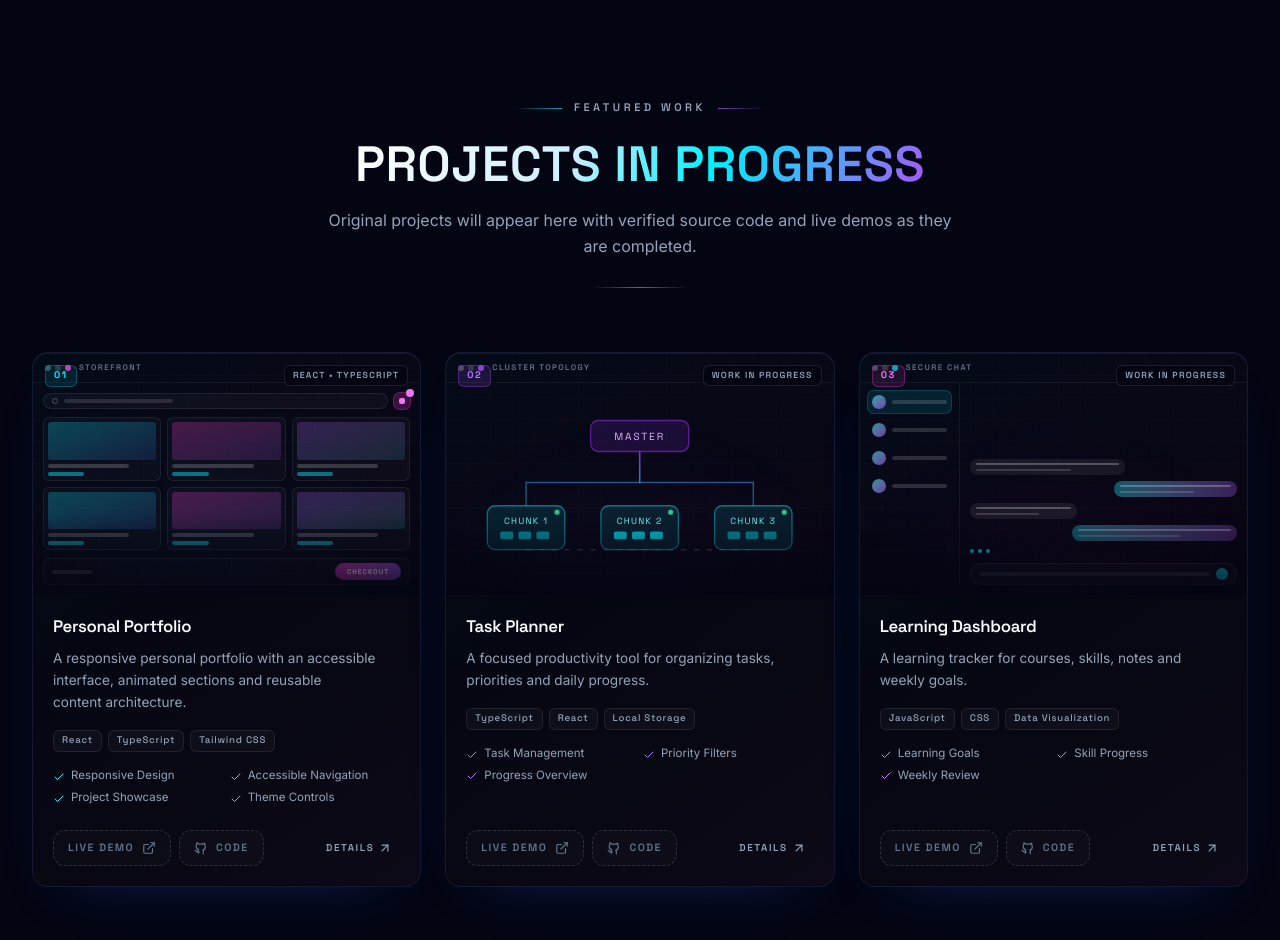
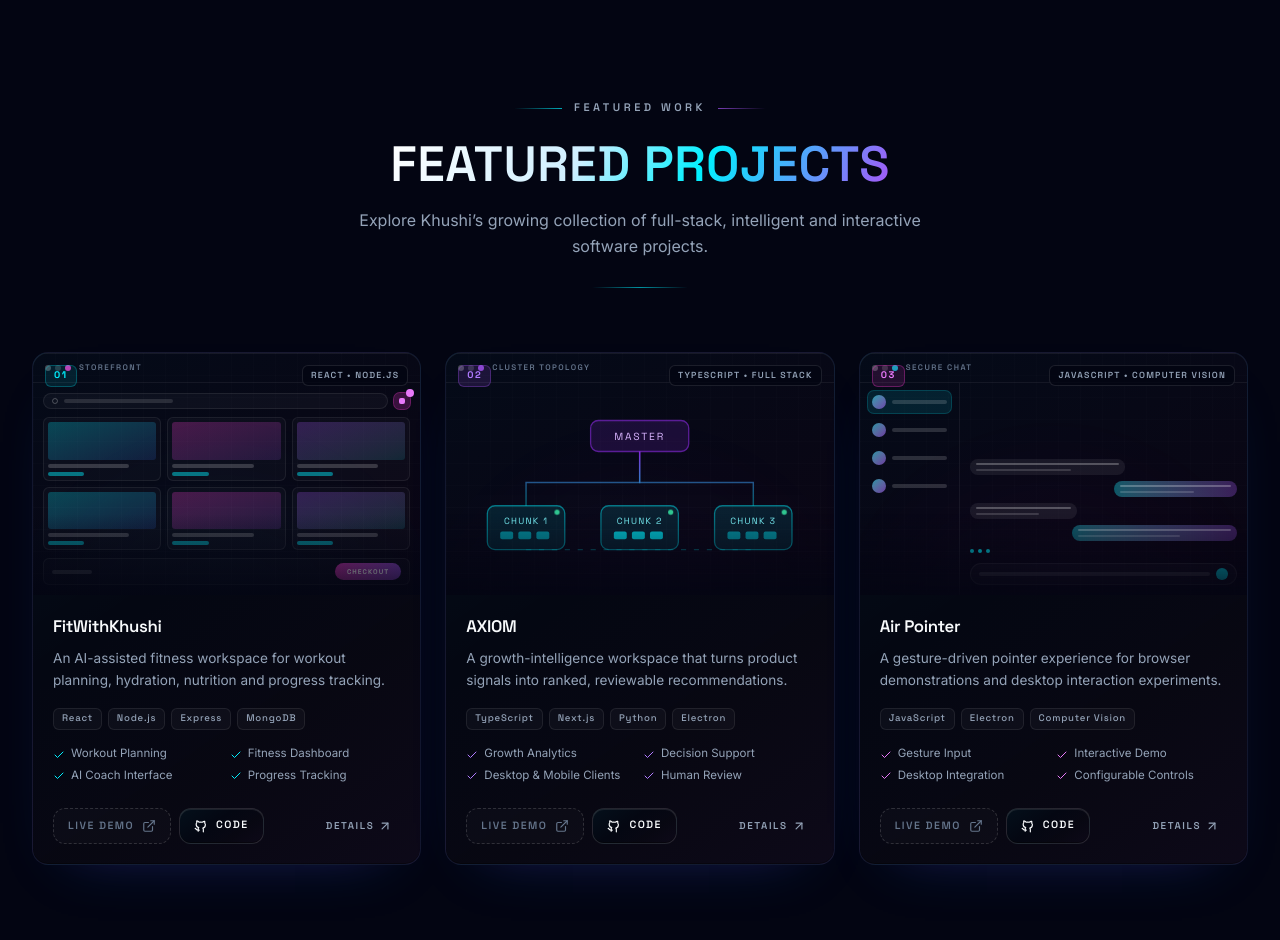
Before and after one commit to khushijain2004M/khushi-portfolio, a React (Vite) app: page / in a window 1280 px wide. Shown: the part 3100-4040 px from the top of the page. Built offline with nearby package versions, Linux system fonts and the light colour scheme.

Commit message:
Add Khushi project repositories to portfolio

```diff
--- a/src/components/Contact.tsx
+++ b/src/components/Contact.tsx
@@ -32,15 +32,15 @@ export function Contact() {
           <GlassCard variant="panel" radiusClass="rounded-3xl" className="h-full">
             <div className="flex h-full flex-col justify-between p-6 sm:p-8">
               <div>
-                <span className="rounded-full border border-dashed border-brand-cyan/30 bg-brand-cyan/[0.06] px-3 py-1 font-display text-[0.55rem] font-semibold tracking-[0.18em] text-brand-cyan uppercase">Setup in progress</span>
-                <h3 className="mt-5 font-display text-xl font-semibold text-paper">GitHub connection coming next</h3>
-                <p className="mt-3 max-w-xl text-[0.85rem] leading-relaxed text-muted">Repositories and a verified contact link will be added after Khushi&apos;s exact GitHub username is connected. No unverified personal details are published.</p>
+                <span className="rounded-full border border-brand-cyan/30 bg-brand-cyan/[0.06] px-3 py-1 font-display text-[0.55rem] font-semibold tracking-[0.18em] text-brand-cyan uppercase">GitHub connected</span>
+                <h3 className="mt-5 font-display text-xl font-semibold text-paper">Explore the project repositories</h3>
+                <p className="mt-3 max-w-xl text-[0.85rem] leading-relaxed text-muted">Khushi&apos;s verified GitHub profile now hosts the portfolio and featured project repositories. Other contact profiles remain unpublished until verified.</p>
               </div>
               <div className="mt-8 flex items-center gap-3 border-t border-white/[0.07] pt-5">
                 <span className="relative flex size-2.5"><span className="anim-pulse-ring absolute inline-flex size-full rounded-full bg-emerald-400/70" /><span className="relative inline-flex size-2.5 rounded-full bg-emerald-400" /></span>
                 <p className="font-display text-[0.68rem] font-semibold tracking-[0.16em] text-emerald-100/90 uppercase">{personal.availability}</p>
               </div>
-              <div className="mt-4 flex gap-2.5">{socials.map((social) => <span key={social.id} title={`${social.label} setup in progress`} className="inline-flex size-11 cursor-not-allowed items-center justify-center rounded-xl border border-dashed border-white/12 text-faint"><Icon name={social.icon} className="size-4" /></span>)}</div>
+              <div className="mt-4 flex gap-2.5">{socials.map((social) => social.url ? <a key={social.id} href={social.url} target="_blank" rel="noopener noreferrer" aria-label={social.label} className="glass inline-flex size-11 items-center justify-center rounded-xl text-muted transition-colors hover:border-brand-cyan/40 hover:text-brand-cyan"><Icon name={social.icon} className="size-4" /></a> : <span key={social.id} className="inline-flex size-11 cursor-not-allowed items-center justify-center rounded-xl border border-dashed border-white/12 text-faint"><Icon name={social.icon} className="size-4" /></span>)}</div>
             </div>
           </GlassCard>
         </Reveal>
--- a/src/data/portfolio.ts
+++ b/src/data/portfolio.ts
@@ -54,11 +54,11 @@ export const expertise: ExpertiseItem[] = [
 ];
 
 export const projects: Project[] = [
-  { id: 'portfolio', index: '01', title: 'Personal Portfolio', subtitle: 'React • TypeScript', description: 'A responsive personal portfolio with an accessible interface, animated sections and reusable content architecture.', longDescription: 'This portfolio is being refined as a personal space for verified projects, skills and learning milestones.', preview: 'shop', image: null, technologies: ['React', 'TypeScript', 'Tailwind CSS'], features: ['Responsive Design', 'Accessible Navigation', 'Project Showcase', 'Theme Controls'], demoUrl: null, githubUrl: null, accent: 'cyan' },
-  { id: 'task-planner', index: '02', title: 'Task Planner', subtitle: 'Work in Progress', description: 'A focused productivity tool for organizing tasks, priorities and daily progress.', longDescription: 'The project is currently being designed and will be published with complete source code and a live demo.', preview: 'distributed', image: null, technologies: ['TypeScript', 'React', 'Local Storage'], features: ['Task Management', 'Priority Filters', 'Progress Overview'], demoUrl: null, githubUrl: null, accent: 'purple' },
-  { id: 'learning-dashboard', index: '03', title: 'Learning Dashboard', subtitle: 'Work in Progress', description: 'A learning tracker for courses, skills, notes and weekly goals.', longDescription: 'This project is in progress. Verified repository and demo links will be added after completion.', preview: 'chat', image: null, technologies: ['JavaScript', 'CSS', 'Data Visualization'], features: ['Learning Goals', 'Skill Progress', 'Weekly Review'], demoUrl: null, githubUrl: null, accent: 'magenta' },
+  { id: 'fitwithkhushi', index: '01', title: 'FitWithKhushi', subtitle: 'React • Node.js', description: 'An AI-assisted fitness workspace for workout planning, hydration, nutrition and progress tracking.', longDescription: 'A full-stack fitness experience with private accounts, structured workout tools, progress views and an interactive coaching interface.', preview: 'shop', image: null, technologies: ['React', 'Node.js', 'Express', 'MongoDB'], features: ['Workout Planning', 'Fitness Dashboard', 'AI Coach Interface', 'Progress Tracking'], demoUrl: null, githubUrl: 'https://github.com/khushijain2004M/FitWithKhushi', accent: 'cyan' },
+  { id: 'axiom', index: '02', title: 'AXIOM', subtitle: 'TypeScript • Full Stack', description: 'A growth-intelligence workspace that turns product signals into ranked, reviewable recommendations.', longDescription: 'A multi-surface product intelligence system featuring analytics, evidence-backed recommendations and human approval workflows.', preview: 'distributed', image: null, technologies: ['TypeScript', 'Next.js', 'Python', 'Electron'], features: ['Growth Analytics', 'Decision Support', 'Desktop & Mobile Clients', 'Human Review'], demoUrl: null, githubUrl: 'https://github.com/khushijain2004M/AXIOM', accent: 'purple' },
+  { id: 'air-pointer', index: '03', title: 'Air Pointer', subtitle: 'JavaScript • Computer Vision', description: 'A gesture-driven pointer experience for browser demonstrations and desktop interaction experiments.', longDescription: 'A cross-platform interaction project with an on-page cursor demo and a desktop application architecture for gesture-based control.', preview: 'chat', image: null, technologies: ['JavaScript', 'Electron', 'Computer Vision'], features: ['Gesture Input', 'Interactive Demo', 'Desktop Integration', 'Configurable Controls'], demoUrl: null, githubUrl: 'https://github.com/khushijain2004M/Air-Pointer', accent: 'magenta' },
 ];
-export const projectsCopy = { heading: 'Projects in Progress', subheading: 'Original projects will appear here with verified source code and live demos as they are completed.' };
+export const projectsCopy = { heading: 'Featured Projects', subheading: 'Explore Khushi’s growing collection of full-stack, intelligent and interactive software projects.' };
 
 const comingSoon = (prefix: 'small' | 'mini', label: string) => Array.from({ length: 10 }, (_, index) => ({ id: `${prefix}-${index + 1}`, index: String(index + 1).padStart(2, '0'), title: `${label} ${String(index + 1).padStart(2, '0')}`, description: 'Work in progress — repository and live demo will be added after completion.', status: 'coming-soon' as const, technologies: ['Work in Progress'], demoUrl: null, githubUrl: null }));
 export const projectCollections: ProjectCollection[] = [
@@ -70,7 +70,7 @@ export const stats: Stat[] = [
   { id: 'st-1', value: null, display: 'WIP', label: 'LeetCode', caption: 'Profile work in progress', icon: 'target', accent: 'cyan', placeholder: true },
   { id: 'st-2', value: null, display: 'WIP', label: 'HackerRank', caption: 'Profile work in progress', icon: 'star', accent: 'purple', placeholder: true },
   { id: 'st-3', value: projects.length, label: 'Projects', caption: 'Currently being developed', icon: 'trophy', accent: 'magenta', placeholder: true },
-  { id: 'st-4', value: 0, label: 'Public Repositories', caption: 'GitHub setup in progress', icon: 'boxes', accent: 'blue', placeholder: true },
+  { id: 'st-4', value: 4, label: 'Public Repositories', caption: 'Connected on GitHub', icon: 'boxes', accent: 'blue', placeholder: false },
 ];
 export const badges: Badge[] = [];
 
@@ -81,7 +81,7 @@ export const platforms: CodingPlatform[] = [
 ];
 
 export const githubActivity: GitHubActivity = { seed: 20261009, weeks: 0, totals: [
-  { id: 'ga-1', label: 'Repositories', value: 0, icon: 'folderGit', accent: 'cyan' },
+  { id: 'ga-1', label: 'Repositories', value: 4, icon: 'folderGit', accent: 'cyan' },
   { id: 'ga-2', label: 'Profile Stars', value: 0, icon: 'star', accent: 'purple' },
   { id: 'ga-3', label: 'Followers', value: 0, icon: 'activity', accent: 'magenta' },
   { id: 'ga-4', label: 'Projects in Progress', value: projects.length, icon: 'boxes', accent: 'blue' },
```
